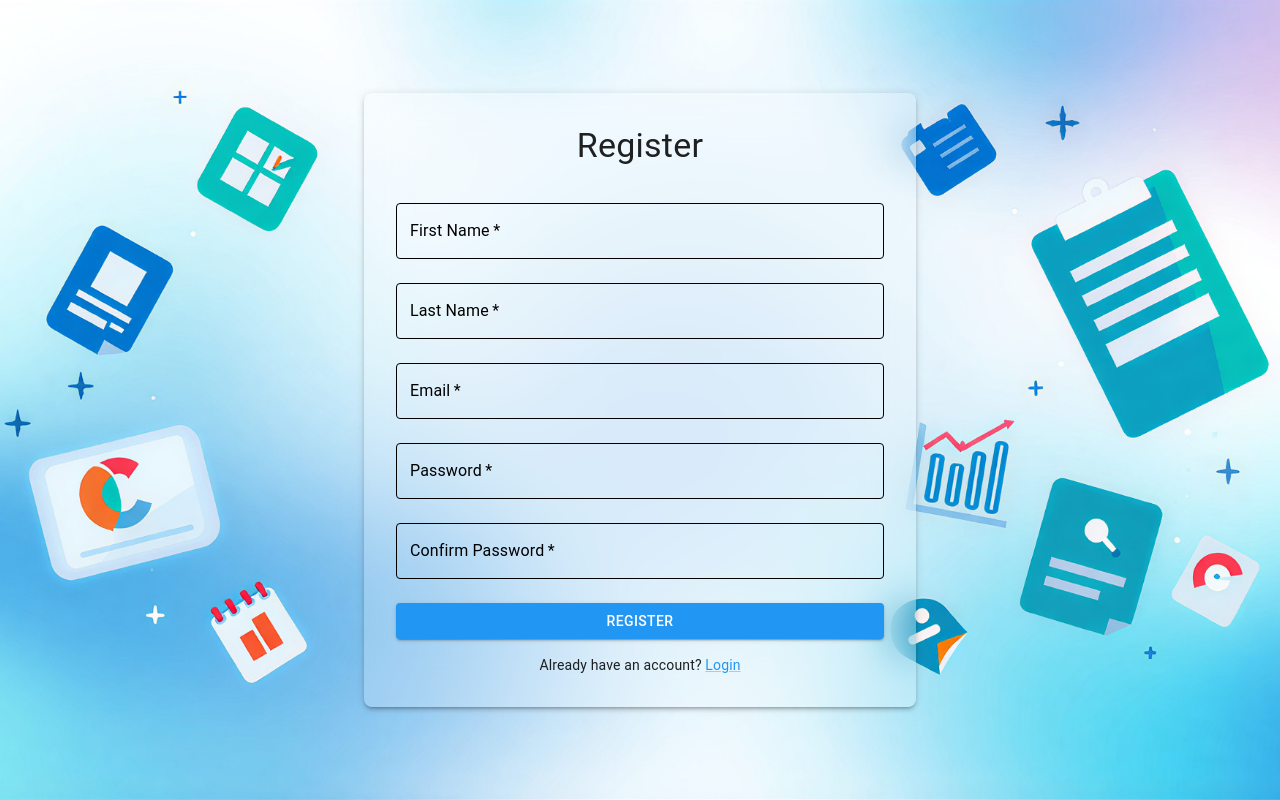
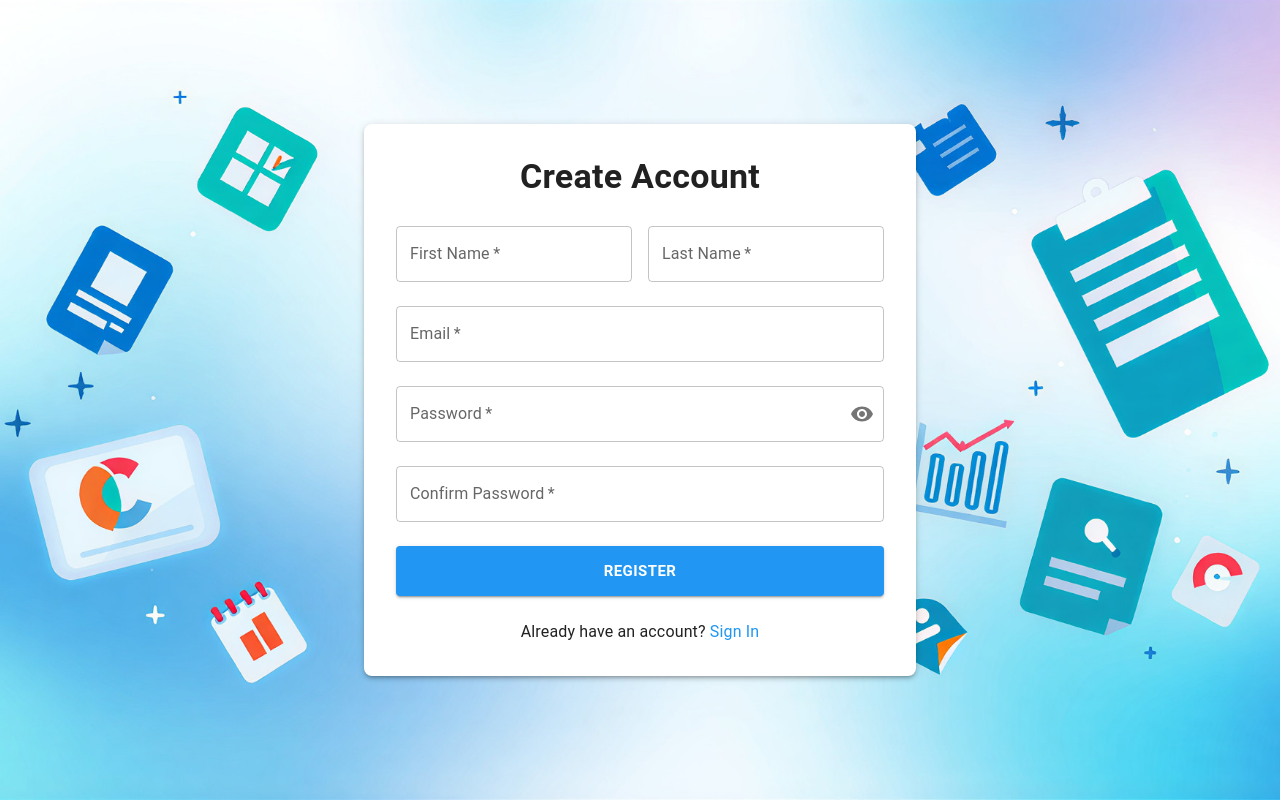
Before and after one commit to m01-project-devs/task-manager, a React (Vite) app in the folder frontend/: page /register in a window 1280 px wide. Built offline with nearby package versions, Linux system fonts and the light colour scheme; no server answers.

Commit message:
feat(frontend): sync password validation with backend
- Add passwordConstraints.js with values matching backend
- Add Zod schema validation using shared constants
- Add RegisterPage with real-time password strength indicators
- Add visual mismatch error handling
- Import validation schema in App.jsx

```diff
--- a/frontend/src/App.jsx
+++ b/frontend/src/App.jsx
@@ -1,7 +1,7 @@
 import { BrowserRouter, Routes, Route, Navigate } from "react-router-dom";
 import LoginPage from "./pages/LoginPage";
 import RegisterPage from "./pages/RegisterPage";
-import HomePage from "./pages/HomePage";
+//import HomePage from "./pages/HomePage";
 import ResetPassword from "./pages/ResetPassword";
 import ForgotPassword from "./pages/ForgotPassword";
 import BoardPage from "./pages/BoardPage";
--- /dev/null
+++ b/frontend/src/components/constants/passwordConstraints.jsx
@@ -0,0 +1,19 @@
+/**
+ * Common password constraints
+ * SYNC with backend: PasswordConstraints.java
+ */
+
+export const MIN_LENGTH = 8;
+export const MAX_LENGTH = 64;
+export const SPECIAL_CHARS = "@$!%*?&";
+
+export const REGEX = new RegExp(
+    `^(?=.*[a-z])(?=.*[A-Z])(?=.*\\d)(?=.*[${SPECIAL_CHARS}])[A-Za-z\\d${SPECIAL_CHARS}]{${MIN_LENGTH},${MAX_LENGTH}}$`
+);
+
+export const ERROR_MESSAGE =
+    `Password must be ${MIN_LENGTH}–${MAX_LENGTH} characters long ` +
+    `and contain at least one uppercase letter, one lowercase letter, one number, ` +
+    `and one special character (${SPECIAL_CHARS})`;
+
+export const HINT = `Min ${MIN_LENGTH} chars: 1 upper, 1 lower, 1 number, 1 special (${SPECIAL_CHARS})`;
--- /dev/null
+++ b/frontend/src/lib/validation/auth.jsx
@@ -0,0 +1,17 @@
+import { z } from 'zod';
+import { MIN_LENGTH, MAX_LENGTH, REGEX, ERROR_MESSAGE } from "../../components/constants/passwordConstraints";
+
+export const registerSchema = z.object({
+    email: z.string().email('Invalid email address'),
+    password: z
+        .string()
+        .min(MIN_LENGTH, ERROR_MESSAGE)
+        .max(MAX_LENGTH, ERROR_MESSAGE)
+        .regex(REGEX, ERROR_MESSAGE),
+    confirmPassword: z.string(),
+    firstName: z.string().min(2).max(50),
+    lastName: z.string().min(2).max(50),
+}).refine((data) => data.password === data.confirmPassword, {
+    message: 'Passwords do not match',
+    path: ['confirmPassword'],
+});
--- a/frontend/src/pages/RegisterPage.jsx
+++ b/frontend/src/pages/RegisterPage.jsx
@@ -1,4 +1,4 @@
-import React, { useState } from "react";
+import React, { useState, useMemo } from "react";
 import {
     Container,
     Box,
@@ -8,193 +8,296 @@ import {
     Link,
     Alert,
     Snackbar,
+    IconButton,
+    InputAdornment,
+    List,
+    ListItem,
+    ListItemIcon,
+    ListItemText,
+    Collapse
 } from "@mui/material";
+import { Visibility, VisibilityOff, Check, Circle } from "@mui/icons-material";
 import { useNavigate, Link as RouterLink } from "react-router-dom";
-import { authTextFieldSx } from "../components/form/TextFieldStyles";
 import { API_BASE_URL } from "../config/apiConfig";
+import { registerSchema } from "../lib/validation/auth.jsx";
+import {
+    MIN_LENGTH,
+    MAX_LENGTH,
+    SPECIAL_CHARS
+} from "../components/constants/passwordConstraints.jsx";
 
 const RegisterPage = () => {
     const navigate = useNavigate();
+    const [showPassword, setShowPassword] = useState(false);
 
-  const [email, setEmail] = useState("");
-  const [password, setPassword] = useState("");
-  const [confirmPassword, setConfirmPassword] = useState("");
-  const [firstName, setFirstName] = useState("");
-  const [lastName, setLastName] = useState("");
+    const [formData, setFormData] = useState({
+        firstName: "",
+        lastName: "",
+        email: "",
+        password: "",
+        confirmPassword: ""
+    });
+
+    const [errors, setErrors] = useState({});
+    const [passwordsMatch, setPasswordsMatch] = useState(true); // ← ДОБАВИЛ состояние совпадения
     const [loading, setLoading] = useState(false);
-  const [error, setError] = useState("");
+    const [serverError, setServerError] = useState("");
     const [success, setSuccess] = useState(false);
+
+    const passwordChecks = useMemo(() => {
+        const pwd = formData.password;
+        return {
+            length: pwd.length >= MIN_LENGTH,
+            uppercase: /[A-Z]/.test(pwd),
+            lowercase: /[a-z]/.test(pwd),
+            number: /\d/.test(pwd),
+            special: new RegExp(`[${SPECIAL_CHARS}]`).test(pwd),
+            maxLength: pwd.length <= MAX_LENGTH
+        };
+    }, [formData.password]);
+
+    const isPasswordValid = useMemo(() =>
+            Object.values(passwordChecks).every(check => check),
+        [passwordChecks]
+    );
+
+    const handleChange = (e) => {
+        const { name, value } = e.target;
+        setFormData(prev => ({ ...prev, [name]: value }));
+        if (errors[name]) {
+            setErrors(prev => ({ ...prev, [name]: null }));
+        }
+
+        if (name === 'password') {
+            setPasswordsMatch(value === formData.confirmPassword || formData.confirmPassword === '');
+        } else if (name === 'confirmPassword') {
+            setPasswordsMatch(value === formData.password);
+        }
+    };
 
     const handleSubmit = async (e) => {
         e.preventDefault();
-    setError("");
+        setServerError("");
 
-    // Client-side validation
-    if (!email.match(/^\S+@\S+\.\S+$/)) {
-      setError("Please enter a valid email.");
+
+        if (formData.password !== formData.confirmPassword) {
+            setPasswordsMatch(false);
+            setErrors(prev => ({ ...prev, confirmPassword: "Passwords do not match" }));
             return;
         }
-    if (password.length < 8) {
-      setError("Password must be at least 8 characters.");
-      return;
-    }
-    if (password !== confirmPassword) {
-      setError("Passwords do not match.");
-      return;
-    }
-    if (!firstName.trim() || !lastName.trim()) {
-      setError("First Name and Last Name cannot be empty.");
+
+        const result = registerSchema.safeParse(formData);
+
+        if (!result.success) {
+            const fieldErrors = {};
+            result.error.errors.forEach(err => {
+                fieldErrors[err.path[0]] = err.message;
+            });
+            setErrors(fieldErrors);
             return;
         }
 
         setLoading(true);
-
         try {
             const response = await fetch(`${API_BASE_URL}/api/auth/register`, {
                 method: "POST",
-        headers: { "Content-Type": "application/json" },
-        body: JSON.stringify({ email, password, firstName, lastName }),
+                headers: {
+                    "Content-Type": "application/json",
+                    "Accept": "application/json"
+                },
+                body: JSON.stringify({
+                    email: formData.email,
+                    password: formData.password,
+                    firstName: formData.firstName,
+                    lastName: formData.lastName
+                }),
             });
 
             if (!response.ok) {
-        throw new Error("Server error or email already used");
+                const data = await response.json().catch(() => ({}));
+                throw new Error(data.message || `Registration failed (${response.status})`);
             }
 
             setSuccess(true);
-
-      setTimeout(() => {
-        navigate("/login");
-      }, 1500);
+            setTimeout(() => navigate("/login"), 2000);
         } catch (err) {
-      setError(err.message || "Something went wrong.");
+            setServerError(err.message);
         } finally {
             setLoading(false);
         }
     };
 
+    const RequirementItem = ({ met, text }) => (
+        <ListItem dense sx={{ py: 0 }}>
+            <ListItemIcon sx={{ minWidth: 30 }}>
+                {met ? (
+                    <Check sx={{ color: "success.main", fontSize: 20 }} />
+                ) : (
+                    <Circle sx={{ color: "grey.400", fontSize: 8 }} />
+                )}
+            </ListItemIcon>
+            <ListItemText
+                primary={text}
+                sx={{
+                    color: met ? "success.main" : "text.secondary",
+                    "& .MuiListItemText-primary": { fontSize: "0.875rem" }
+                }}
+            />
+        </ListItem>
+    );
+
     return (
-    <Container maxWidth="sm">
-      <Box
-        sx={{
-          minHeight: "100vh",
-          display: "flex",
-          justifyContent: "center",
-          alignItems: "center",
-        }}
-      >
-        <Box
-          sx={{
-            p: 4,
-            display: "flex",
-            flexDirection: "column",
-            alignItems: "center",
-            boxShadow: 3,
-            borderRadius: 2,
-            backgroundColor: "rgba(255, 255, 255, 0.2)",
-            backdropFilter: "blur(20px)",
-            width: "100%",
-          }}
-        >
-          <Typography variant="h4" gutterBottom>
-            Register
+        <Container maxWidth="sm" sx={{ mt: 4, mb: 4 }}>
+            <Box sx={{ p: 4, boxShadow: 3, borderRadius: 2, bgcolor: "background.paper" }}>
+                <Typography variant="h4" gutterBottom align="center" sx={{ fontWeight: 600 }}>
+                    Create Account
                 </Typography>
-          <Box
-            component="form"
-            onSubmit={handleSubmit}
-            sx={{ mt: 1, width: "100%" }}
-          >
+
+                <Box component="form" onSubmit={handleSubmit} noValidate>
+                    <Box sx={{ display: { sm: "flex" }, gap: 2 }}>
                         <TextField
+                            name="firstName"
                             label="First Name"
-              variant="outlined"
+                            value={formData.firstName}
+                            onChange={handleChange}
+                            error={!!errors.firstName}
+                            helperText={errors.firstName}
                             fullWidth
                             margin="normal"
-              value={firstName}
-              onChange={(e) => setFirstName(e.target.value)}
                             required
-              sx={authTextFieldSx}
                         />
                         <TextField
+                            name="lastName"
                             label="Last Name"
-              variant="outlined"
+                            value={formData.lastName}
+                            onChange={handleChange}
+                            error={!!errors.lastName}
+                            helperText={errors.lastName}
                             fullWidth
                             margin="normal"
-              value={lastName}
-              onChange={(e) => setLastName(e.target.value)}
                             required
-              sx={authTextFieldSx}
                         />
+                    </Box>
+
                     <TextField
+                        name="email"
                         label="Email"
-              variant="outlined"
+                        type="email"
+                        value={formData.email}
+                        onChange={handleChange}
+                        error={!!errors.email}
+                        helperText={errors.email}
                         fullWidth
                         margin="normal"
-              value={email}
-              onChange={(e) => setEmail(e.target.value)}
                         required
-              sx={authTextFieldSx}
                     />
+
                     <TextField
+                        name="password"
                         label="Password"
-              type="password"
-              variant="outlined"
+                        type={showPassword ? "text" : "password"}
+                        value={formData.password}
+                        onChange={handleChange}
+                        error={!!errors.password && formData.password.length > 0 && !isPasswordValid}
+                        helperText={errors.password}
                         fullWidth
                         margin="normal"
-              value={password}
-              onChange={(e) => setPassword(e.target.value)}
                         required
-              sx={authTextFieldSx}
+                        InputProps={{
+                            endAdornment: (
+                                <InputAdornment position="end">
+                                    <IconButton
+                                        onClick={() => setShowPassword(!showPassword)}
+                                        edge="end"
+                                    >
+                                        {showPassword ? <VisibilityOff /> : <Visibility />}
+                                    </IconButton>
+                                </InputAdornment>
+                            ),
+                        }}
                     />
+
+                    {formData.password.length > 0 && (
+                        <Box sx={{ mt: 1, mb: 2, pl: 1 }}>
+                            <Typography variant="caption" color="text.secondary" sx={{ mb: 0.5, display: "block" }}>
+                                Password requirements:
+                            </Typography>
+                            <List dense disablePadding>
+                                <RequirementItem met={passwordChecks.length} text={`At least ${MIN_LENGTH} characters`} />
+                                <RequirementItem met={passwordChecks.uppercase} text="One uppercase letter (A-Z)" />
+                                <RequirementItem met={passwordChecks.lowercase} text="One lowercase letter (a-z)" />
+                                <RequirementItem met={passwordChecks.number} text="One number (0-9)" />
+                                <RequirementItem met={passwordChecks.special} text={`One special character (${SPECIAL_CHARS})`} />
+                                <RequirementItem met={passwordChecks.maxLength} text={`Maximum ${MAX_LENGTH} characters`} />
+                            </List>
+                        </Box>
+                    )}
+
                     <TextField
+                        name="confirmPassword"
                         label="Confirm Password"
-              type="password"
-              variant="outlined"
+                        type={showPassword ? "text" : "password"}
+                        value={formData.confirmPassword}
+                        onChange={handleChange}
+                        error={!passwordsMatch || !!errors.confirmPassword}
+                        helperText={
+                            !passwordsMatch && formData.confirmPassword !== ''
+                                ? "⚠️ Passwords do not match!"
+                                : errors.confirmPassword
+                        }
                         fullWidth
                         margin="normal"
-              value={confirmPassword}
-              onChange={(e) => setConfirmPassword(e.target.value)}
                         required
-              sx={authTextFieldSx}
+                        sx={{
+                            '& .MuiFormHelperText-root': {
+                                color: !passwordsMatch && formData.confirmPassword !== '' ? 'error.main' : 'inherit',
+                                fontWeight: !passwordsMatch && formData.confirmPassword !== '' ? 'bold' : 'normal'
+                            }
+                        }}
                     />
+
+                    <Collapse in={!passwordsMatch && formData.confirmPassword !== ''}>
+                        <Alert severity="error" sx={{ mt: 2, mb: 2 }}>
+                            ❌ Passwords do not match! Please check both fields.
+                        </Alert>
+                    </Collapse>
+
+
                     <Button
                         type="submit"
                         variant="contained"
-              color="primary"
                         fullWidth
-              sx={{ mt: 2 }}
-              disabled={loading}
+                        size="large"
+                        sx={{ mt: 2, py: 1.5, fontWeight: 600 }}
+                        disabled={loading || (formData.password.length > 0 && !isPasswordValid) || !passwordsMatch}
                     >
-              {loading ? "Registering..." : "Register"}
+                        {loading ? "Creating Account..." : "Register"}
                     </Button>
                 </Box>
-          <Typography variant="body2" sx={{ mt: 2 }}>
+
+                <Typography align="center" sx={{ mt: 3 }}>
                     Already have an account?{" "}
-            <Link component={RouterLink} to="/login">
-              Login
+                    <Link component={RouterLink} to="/login" underline="hover">
+                        Sign In
                     </Link>
                 </Typography>
             </Box>
-      </Box>
 
-      {/* Error Snackbar */}
             <Snackbar
-        open={!!error}
+                open={!!serverError}
                 autoHideDuration={6000}
-        onClose={() => setError("")}
+                onClose={() => setServerError("")}
                 anchorOrigin={{ vertical: "top", horizontal: "center" }}
             >
-        <Alert severity="error" onClose={() => setError("")}>
-          {error}
+                <Alert severity="error" onClose={() => setServerError("")}>
+                    {serverError}
                 </Alert>
             </Snackbar>
 
-      {/* Success Snackbar */}
-      <Snackbar
-        open={success}
-        autoHideDuration={3000}
-        onClose={() => setSuccess(false)}
-        anchorOrigin={{ vertical: "top", horizontal: "center" }}
-      >
-        <Alert severity="success">Registration successful!</Alert>
+            <Snackbar open={success} autoHideDuration={2000} anchorOrigin={{ vertical: "top", horizontal: "center" }}>
+                <Alert severity="success">
+                    Registration successful! Redirecting to login...
+                </Alert>
             </Snackbar>
         </Container>
     );
```
Lines whose indentation alone changed are shown as unchanged.
